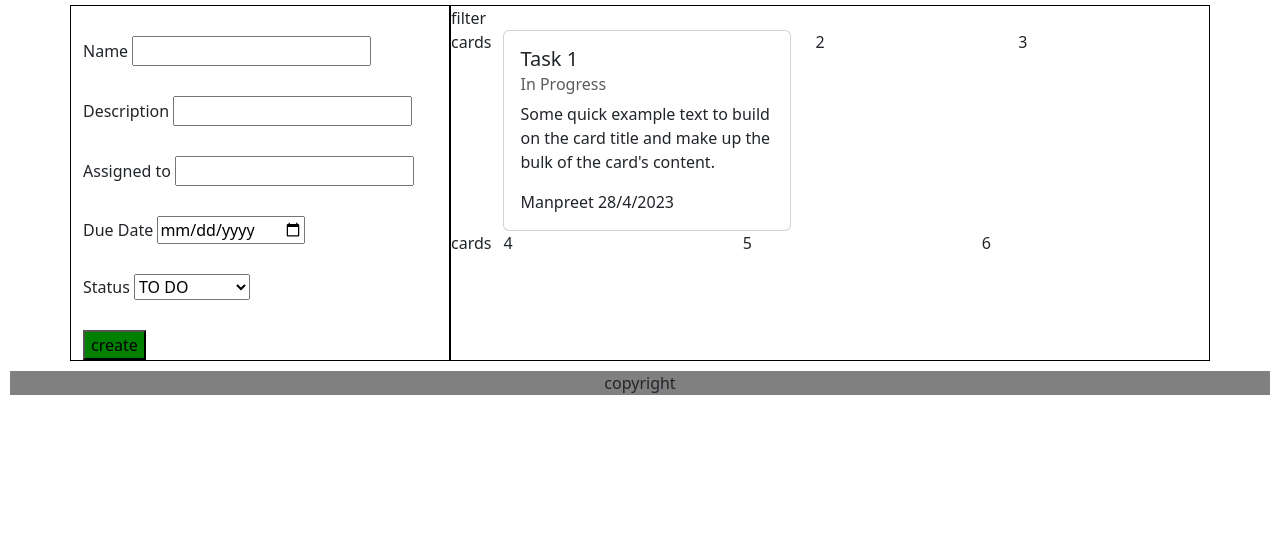
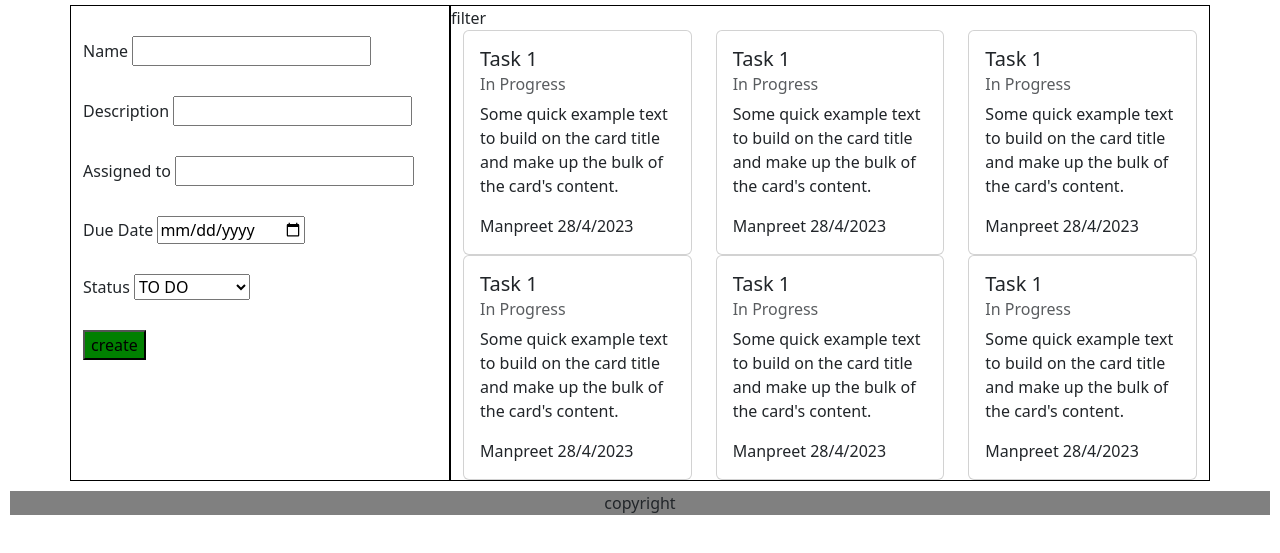
Before and after one commit to parisa-naeim/Task-Manager, a plain HTML site: page index.html in a window 1280 px wide. Shown: the part 51-604 px from the top of the page. Drawn offline with nearby package versions, Linux system fonts and the light colour scheme.

Commit message:
add all cards

```diff
--- a/index.html
+++ b/index.html
@@ -46,26 +46,87 @@
                 <div class="row">filter</div>
                 <div class="row">
                     <div class="col">
-                        <div class="row">cards
+                        <div class="row">
                             <div class="col">
                                 <!-- Task 1 -->
-                                <div class="card" style="width: 18rem;">
+                                <div class="card">
                                     <div class="card-body">
-                                      <h5 class="card-title">Task 1</h5>
-                                      <h6 class="card-subtitle mb-2 text-body-secondary">In Progress</h6>
-                                      <p class="card-text">Some quick example text to build on the card title and make up the bulk of the card's content.</p>
-                                      <label>Manpreet</label>
-                                      <label>28/4/2023<label>
+                                        <h5 class="card-title">Task 1</h5>
+                                        <h6 class="card-subtitle mb-2 text-body-secondary">In Progress</h6>
+                                        <p class="card-text">Some quick example text to build on the card title and make
+                                            up the bulk of the card's content.</p>
+                                        <label>Manpreet</label>
+                                        <label>28/4/2023<label>
                                     </div>
-                                  </div>
+                                </div>
                             </div>
-                            <div class="col">2</div>
-                            <div class="col">3</div>
+                            <div class="col">
+                                <!-- Task 2 -->
+                                <div class="card">
+                                    <div class="card-body">
+                                        <h5 class="card-title">Task 1</h5>
+                                        <h6 class="card-subtitle mb-2 text-body-secondary">In Progress</h6>
+                                        <p class="card-text">Some quick example text to build on the card title and make
+                                            up the bulk of the card's content.</p>
+                                        <label>Manpreet</label>
+                                        <label>28/4/2023<label>
+                                    </div>
+                                </div>
+                            </div>
+                            <div class="col">
+                                <!-- Task 3 -->
+                                <div class="card">
+                                    <div class="card-body">
+                                        <h5 class="card-title">Task 1</h5>
+                                        <h6 class="card-subtitle mb-2 text-body-secondary">In Progress</h6>
+                                        <p class="card-text">Some quick example text to build on the card title and make
+                                            up the bulk of the card's content.</p>
+                                        <label>Manpreet</label>
+                                        <label>28/4/2023<label>
+                                    </div>
+                                </div>
+                            </div>
                         </div>
-                        <div class="row">cards
-                            <div class="col">4</div>
-                            <div class="col">5</div>
-                            <div class="col">6</div>
+                        <div class="row">
+                            <div class="col">
+                                <!-- Task 4 -->
+                                <div class="card">
+                                    <div class="card-body">
+                                        <h5 class="card-title">Task 1</h5>
+                                        <h6 class="card-subtitle mb-2 text-body-secondary">In Progress</h6>
+                                        <p class="card-text">Some quick example text to build on the card title and make
+                                            up the bulk of the card's content.</p>
+                                        <label>Manpreet</label>
+                                        <label>28/4/2023<label>
+                                    </div>
+                                </div>
+                            </div>
+                            <div class="col">
+                                <!-- Task 5 -->
+                                <div class="card">
+                                    <div class="card-body">
+                                        <h5 class="card-title">Task 1</h5>
+                                        <h6 class="card-subtitle mb-2 text-body-secondary">In Progress</h6>
+                                        <p class="card-text">Some quick example text to build on the card title and make
+                                            up the bulk of the card's content.</p>
+                                        <label>Manpreet</label>
+                                        <label>28/4/2023<label>
+                                    </div>
+                                </div>
+                            </div>
+                            <div class="col">
+                                <!-- Task 6 -->
+                                <div class="card">
+                                    <div class="card-body">
+                                        <h5 class="card-title">Task 1</h5>
+                                        <h6 class="card-subtitle mb-2 text-body-secondary">In Progress</h6>
+                                        <p class="card-text">Some quick example text to build on the card title and make
+                                            up the bulk of the card's content.</p>
+                                        <label>Manpreet</label>
+                                        <label>28/4/2023<label>
+                                    </div>
+                                </div>
+                            </div>
                         </div>
                     </div>
                 </div>
```
